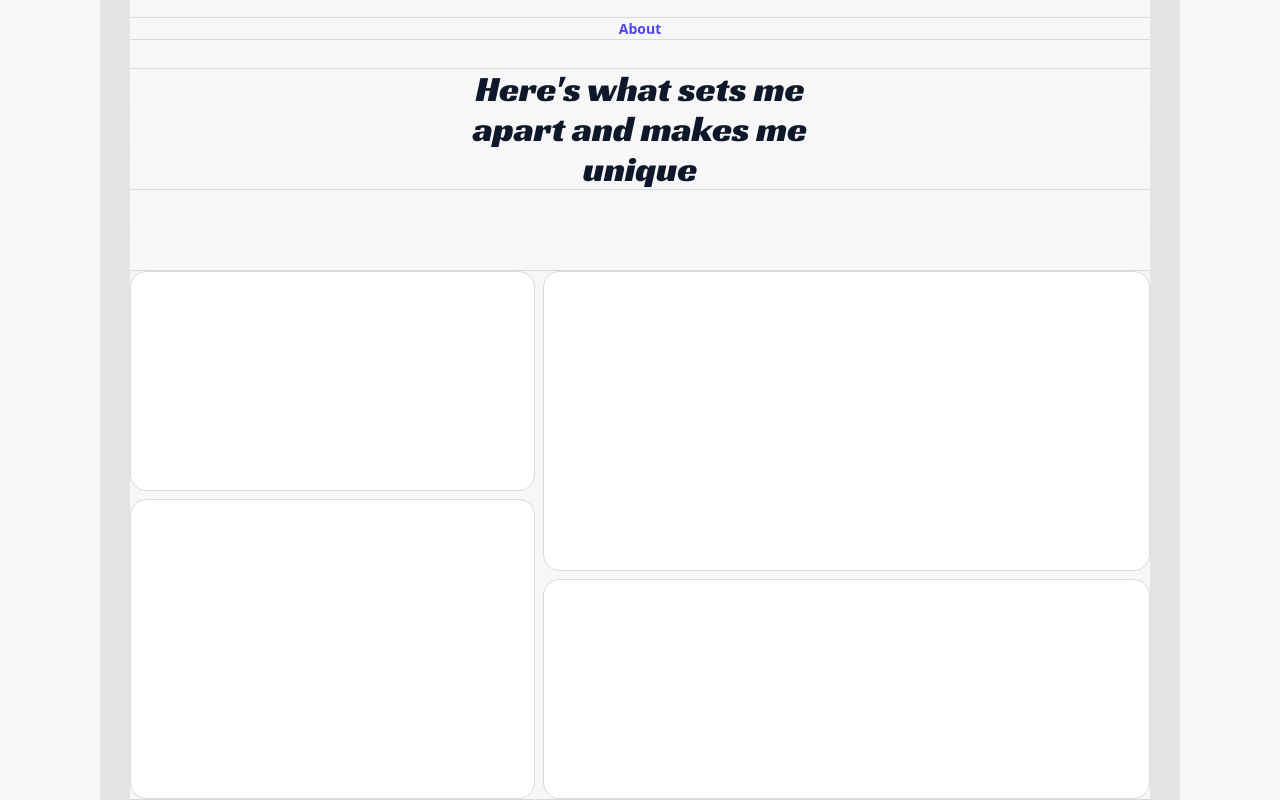
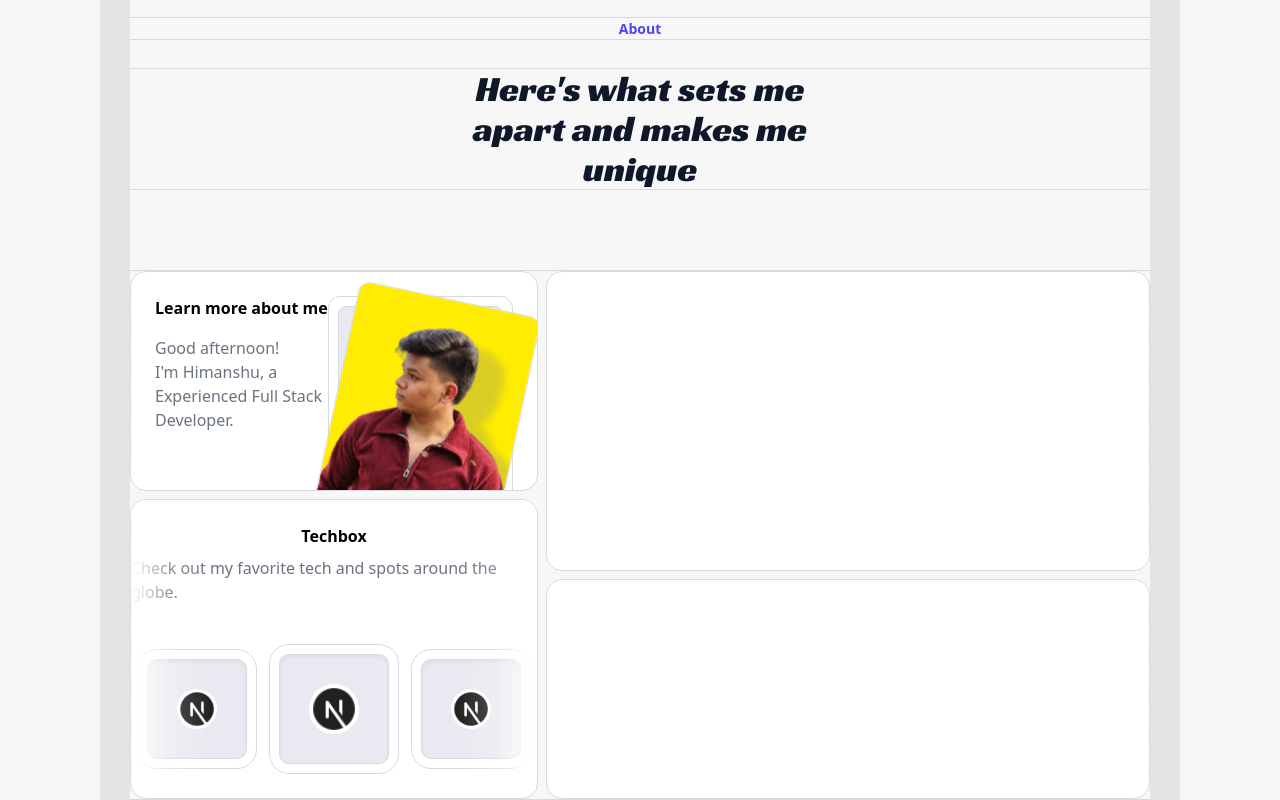
Before and after one commit to himansh423/nextjs-portfolio, a Next.js app: page / in a window 1280 px wide. Shown: the part 1195-1995 px from the top of the page. Built offline with nearby package versions, Linux system fonts and the light colour scheme.

Commit message:
created techbox

```diff
--- a/src/components/HomePage/AboutSection.tsx
+++ b/src/components/HomePage/AboutSection.tsx
@@ -1,5 +1,6 @@
 import { borderColor, fontColor } from "@/library/constants/colors";
 import { racingSans } from "@/library/constants/fonts";
+import Image from "next/image";
 
 const AboutSection = () => {
   return (
@@ -15,17 +16,151 @@ const AboutSection = () => {
         <p>Here's what sets me apart and makes me unique</p>
       </div>
 
+      {/* about grid */}
+      {/* parent div */}
       <div
         className={`w-full flex justify-between gap-2 items-center mt-20 border-y-[1px] ${borderColor.primary} `}
       >
+        {/* child div1 */}
         <div className="w-[40%] flex flex-col gap-2">
+          {/* div1 - child div(i) */}
           <div
-            className={`w-full h-[220px] rounded-2xl border-[1px] ${borderColor.primary} bg-[#ffffff] shadow-gray-300`}
-          ></div>
+            className={`w-full h-[220px] rounded-2xl border-[1px] ${borderColor.primary} bg-[#ffffff] shadow-gray-300 flex justify-between p-[24px]  relative overflow-hidden`}
+          >
+            <div className=" flex flex-col text-[16px] w-[230px]">
+              <p className={`text-[#000000] mb-[16px] font-semibold`}>
+                Learn more about me
+              </p>
+              <div className={`${fontColor.secondry}`}>
+                <p>Good afternoon!</p>
+                <p>I'm Himanshu, a Experienced Full Stack Developer.</p>
+              </div>
+            </div>
+            <div className="flex-1  flex justify-center text-center relative">
+              {/* backDiv */}
+              <div
+                className={`w-[185px] rounded-xl h-[290px] border-[1px] flex items-center justify-center ${borderColor.primary}`}
+              >
+                <div
+                  className={`w-[165px] border-[1px] rounded-lg h-[270px] bg-[#E9EAF1]  ${borderColor.primary}`}
+                ></div>
+              </div>
+              {/* imgDiv - overlay */}
+              <div
+                className={`w-[185px] rounded-xl h-[290px] border-[1px] flex items-center justify-center ${borderColor.primary} absolute  translate-x-[-50%]  left-[50%] top-0 rotate-12 overflow-hidden`}
+              >
+                {" "}
+                <div className="w-full h-full relative overflow-hidden">
+                  <Image
+                    src={"/Profile.jpg"}
+                    alt="profileImage"
+                    layout="fill"
+                    objectFit="cover"
+                  />
+                </div>
+              </div>
+            </div>
+          </div>
+          {/* div1 - child div(ii) */}
           <div
-            className={`w-full h-[300px] rounded-2xl  border-[1px] ${borderColor.primary} bg-[#ffffff] shadow-gray-300`}
-          ></div>
+            className={`w-full h-[300px] rounded-2xl  border-[1px] ${borderColor.primary} bg-[#ffffff] shadow-gray-300 py-[24px] flex flex-col justify-between overflow-hidden relative`}
+          >
+            <div className={` flex flex-col items-center text-[16px]`}>
+              <p className={`text-[#000000] mb-[8px] font-semibold`}>Techbox</p>
+              <p className={`${fontColor.secondry}`}>
+                Check out my favorite tech and spots around the globe.
+              </p>
+            </div>
+            <div className="flex w-full items-center justify-center gap-3  overflow-hidden">
+              <div
+                className={`w-[120px] h-[120px] flex-shrink-0 rounded-[20px] border-[1px] ${borderColor.primary} flex justify-center items-center`}
+              >
+                <div
+                  className={`w-[100px] h-[100px] flex-shrink-0 rounded-[10px] border-[1px] ${borderColor.primary} bg-[#E9EAF1] shadow-inner flex items-center justify-center`}
+                >
+                  <div className="w-[40px] h-[40px] bg-white rounded-full relative">
+                    <Image
+                      src="/next.png"
+                      alt="next"
+                      layout="fill"
+                      objectFit="cover"
+                    />
+                  </div>
+                </div>
+              </div>{" "}
+              <div
+                className={`w-[120px] h-[120px] flex-shrink-0 rounded-[20px] border-[1px] ${borderColor.primary} flex justify-center items-center`}
+              >
+                <div
+                  className={`w-[100px] h-[100px] flex-shrink-0 rounded-[10px] border-[1px] ${borderColor.primary} bg-[#E9EAF1] shadow-inner flex items-center justify-center`}
+                >
+                  <div className="w-[40px] h-[40px] bg-white rounded-full relative">
+                    <Image
+                      src="/next.png"
+                      alt="next"
+                      layout="fill"
+                      objectFit="cover"
+                    />
+                  </div>
+                </div>
+              </div>
+              {/* center div */}
+              <div
+                className={`w-[130px] h-[130px] flex-shrink-0 rounded-[20px] border-[1px] ${borderColor.primary} flex justify-center items-center`}
+              >
+                <div
+                  className={`w-[110px] h-[110px] flex-shrink-0 rounded-[10px] border-[1px] ${borderColor.primary} bg-[#E9EAF1] shadow-inner flex items-center justify-center`}
+                >
+                  <div className="w-[50px] h-[50px] bg-white rounded-full relative">
+                    <Image
+                      src="/next.png"
+                      alt="next"
+                      layout="fill"
+                      objectFit="cover"
+                    />
+                  </div>
+                </div>
+              </div>
+              {/* center div */}
+              <div
+                className={`w-[120px] h-[120px] flex-shrink-0 rounded-[20px] border-[1px] ${borderColor.primary} flex justify-center items-center`}
+              >
+                <div
+                  className={`w-[100px] h-[100px] flex-shrink-0 rounded-[10px] border-[1px] ${borderColor.primary} bg-[#E9EAF1] shadow-inner flex items-center justify-center`}
+                >
+                  <div className="w-[40px] h-[40px] bg-white rounded-full relative">
+                    <Image
+                      src="/next.png"
+                      alt="next"
+                      layout="fill"
+                      objectFit="cover"
+                    />
+                  </div>
+                </div>
+              </div>
+              <div
+                className={`w-[120px] h-[120px] flex-shrink-0 rounded-[20px] border-[1px] ${borderColor.primary} flex justify-center items-center`}
+              >
+                <div
+                  className={`w-[100px] h-[100px] flex-shrink-0 rounded-[10px] border-[1px] ${borderColor.primary} bg-[#E9EAF1] shadow-inner flex items-center justify-center`}
+                >
+                  <div className="w-[40px] h-[40px] bg-white rounded-full relative">
+                    <Image
+                      src="/next.png"
+                      alt="next"
+                      layout="fill"
+                      objectFit="cover"
+                    />
+                  </div>
+                </div>
+              </div>{" "}
+            </div>
+
+            <div className="absolute w-[80px] h-full bottom-[26px] left-0 bg-gradient-to-r from-white via-white/20 to-transparent" />
+            <div className="absolute w-[80px] h-full bottom-[26px] right-0 bg-gradient-to-r from-transparent  via-white/20 to-white" />
+          </div>
         </div>
+        {/* child div2 */}
         <div className="w-[60%] flex flex-col gap-2">
           <div
             className={`w-full h-[300px] rounded-2xl  border-[1px] ${borderColor.primary} bg-[#ffffff] shadow-gray-300`}
```
Also changed, not shown: public/next.png (added).
